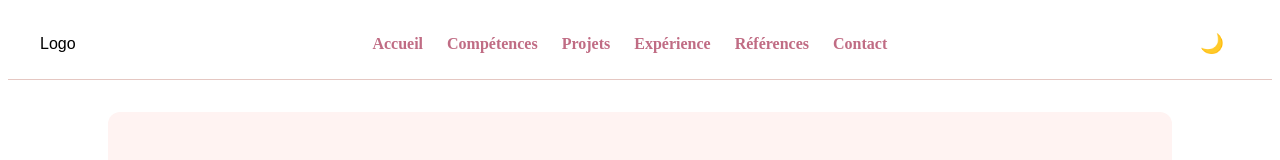
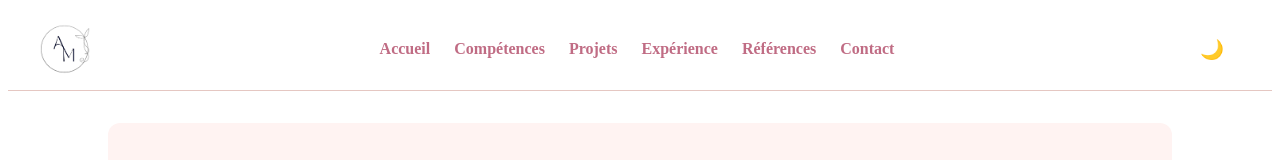
Before and after one commit to amelmnd/portfolio, a Next.js app: page / in a window 1280 px wide. Shown: the top 160 px of the page. Built offline with nearby package versions, Linux system fonts and the light colour scheme; no server answers; the database is empty; a web font is replaced by a local one.

Commit message:
portfolio : fix LOGO img

```diff
--- a/src/components/Header/Header.js
+++ b/src/components/Header/Header.js
@@ -4,6 +4,7 @@ import { useState, useEffect } from 'react';
 import styles from './Header.module.css';
 import Link from 'next/link';
 import useMediaQuery from '../../hook/useMediaQuery';
+import Image from 'next/image';
 
 export default function Header() {
   const [isDark, setIsDark] = useState(false);
@@ -43,8 +44,19 @@ export default function Header() {
 
   return (
     <header className={styles.header}>
-      <div className={styles.logo}>Logo</div>
-
+      <div>
+        <Link href={'/'}>
+          <Image
+            src={
+              isDark ? '/img/logos/logoDark.png' : '/img/logos/logoLight.png'
+            }
+            alt='Logo'
+            width={120} // adapte à la taille de ton image
+            height={40}
+            className={styles.logo}
+          />
+        </Link>
+      </div>
       {!isMobile && <nav className={styles.nav}>{links}</nav>}
 
       <div className={styles.actions}>
@@ -56,9 +68,10 @@ export default function Header() {
           >
             {isMenuOpen ? '✖' : '☰'}
           </button>
-        )} {isMobile && isMenuOpen && (
-        <nav className={styles.mobileNav}>{links}</nav>
-      )}
+        )}{' '}
+        {isMobile && isMenuOpen && (
+          <nav className={styles.mobileNav}>{links}</nav>
+        )}
         <button
           aria-label='Toggle Dark Mode'
           onClick={toggleTheme}
@@ -66,10 +79,7 @@ export default function Header() {
         >
           {isDark ? '☀️' : '🌙'}
         </button>
-
       </div>
-
-
     </header>
   );
 }
--- a/src/components/Header/Header.module.css
+++ b/src/components/Header/Header.module.css
@@ -14,6 +14,13 @@
 .nav {
   display: flex;
   gap: 1.5rem;
+}
+
+.logo {
+  width: 50px;
+  height: auto;
+  display: flex;
+  align-items: center;
 }
 
 .link {
```
